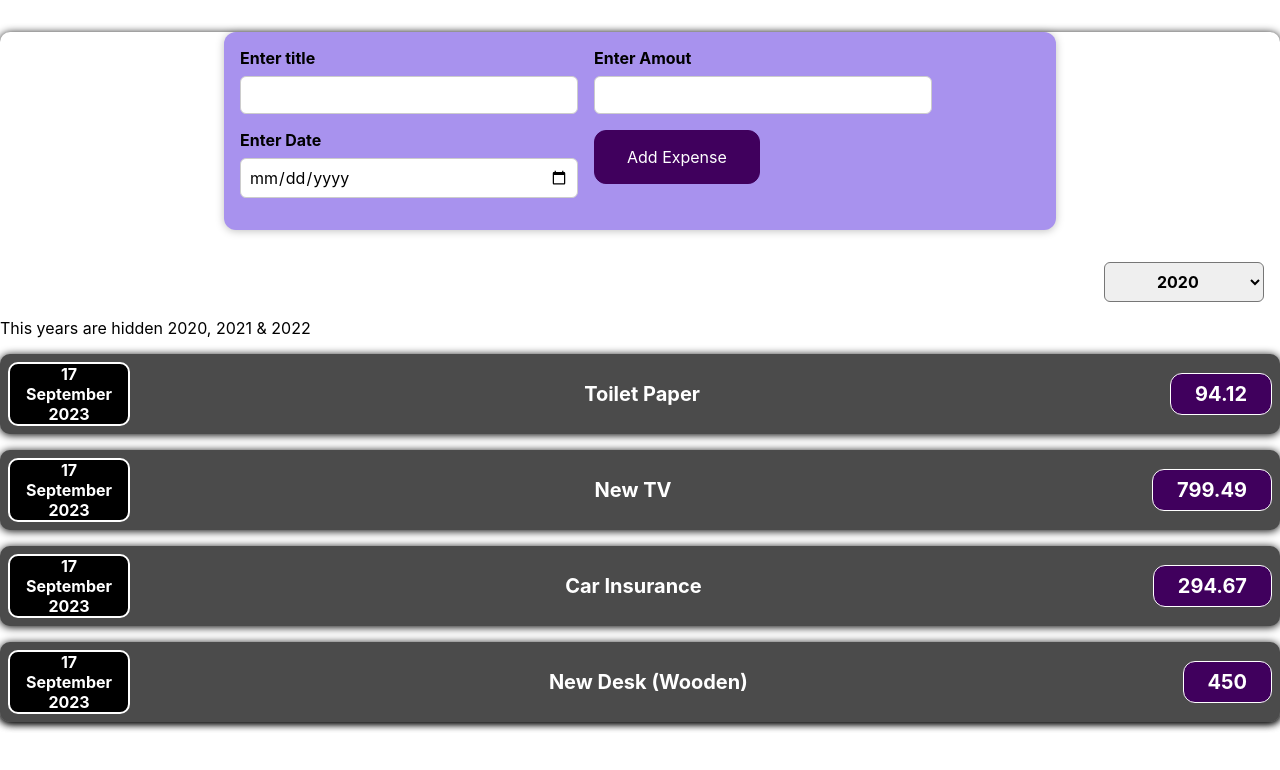
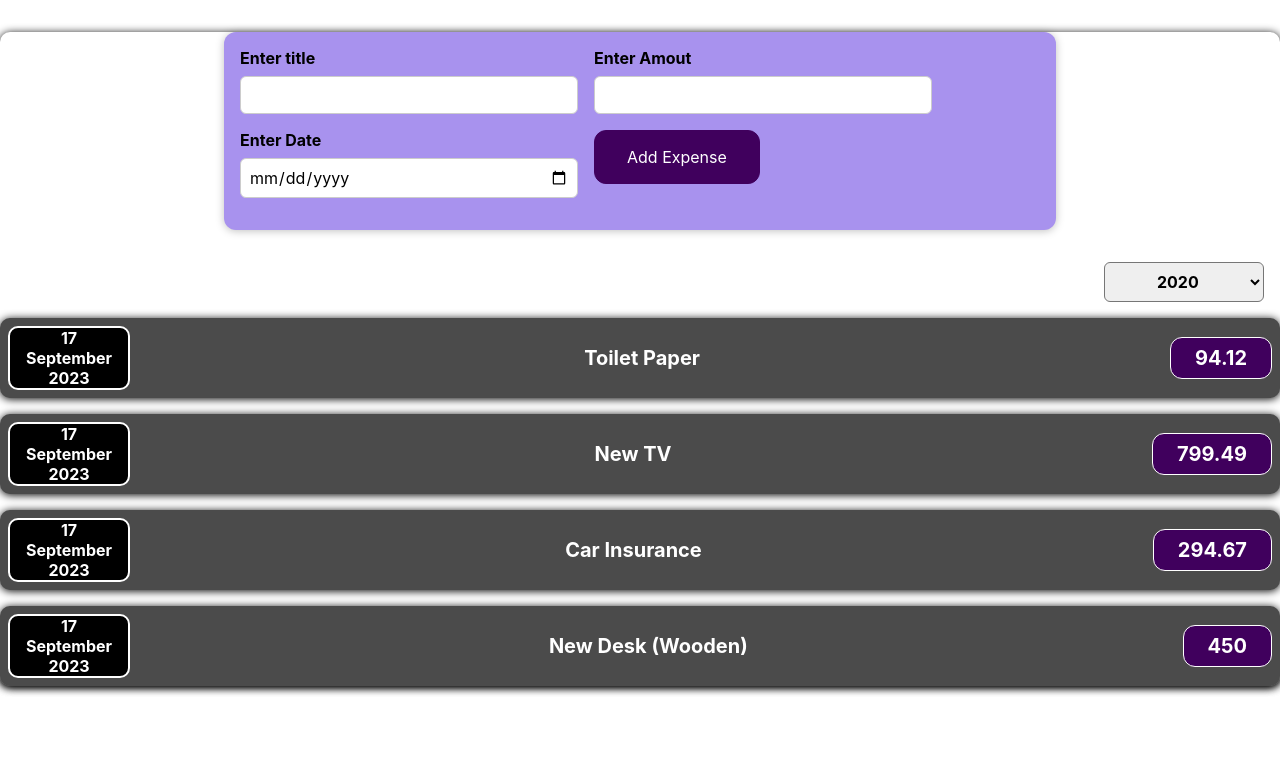
Before and after one commit to Kanharajput/ReactCompStateList, a React (Create React App) app: page / in a window 1280 px wide. Shown: the top 770 px of the page. Built offline with nearby package versions, Linux system fonts and the light colour scheme.

Commit message:
removed derived state as don't need it

```diff
--- a/src/App.js
+++ b/src/App.js
@@ -36,23 +36,9 @@ const initial_expenses = [
 function App() {
   const [expenses, setExpenses] = useState(initial_expenses);
   const [defaultYear, setSeletedYear] = useState(2020);
-  let hidden_year = '2021, 2022 & 2023';
 
   const getExpenseFromNewExpense = (expense) => {
     setExpenses([expense, ...expenses]);
-  }
-
-  // this is example of derived or computed state
-  // means something which is depend on state, if the state is changed
-  // it will also change and also rendered on the ui
-  if (defaultYear === '2021') {
-    hidden_year = '2020, 2022 & 2023';
-  }
-  else if (defaultYear === '2022') {
-    hidden_year = '2020, 2021 & 2023';
-  }
-  else {
-    hidden_year = '2020, 2021 & 2022';
   }
 
   function getSelectYear(selectedYear){
@@ -63,7 +49,6 @@ function App() {
     <Card>
       <NewExpense passExpense={getExpenseFromNewExpense}/>
       <FilterExpense default = {defaultYear} onChangeFilter={getSelectYear}/>
-      <p>This years are hidden {hidden_year}</p>
       {/* map method extract each item of list and let us modify that modify to create something new */}
       {expenses.map((expense) => (<ExpenseItem title={expense.title} amount={expense.amount} date={expense.date}/>))}
     </Card>
```
